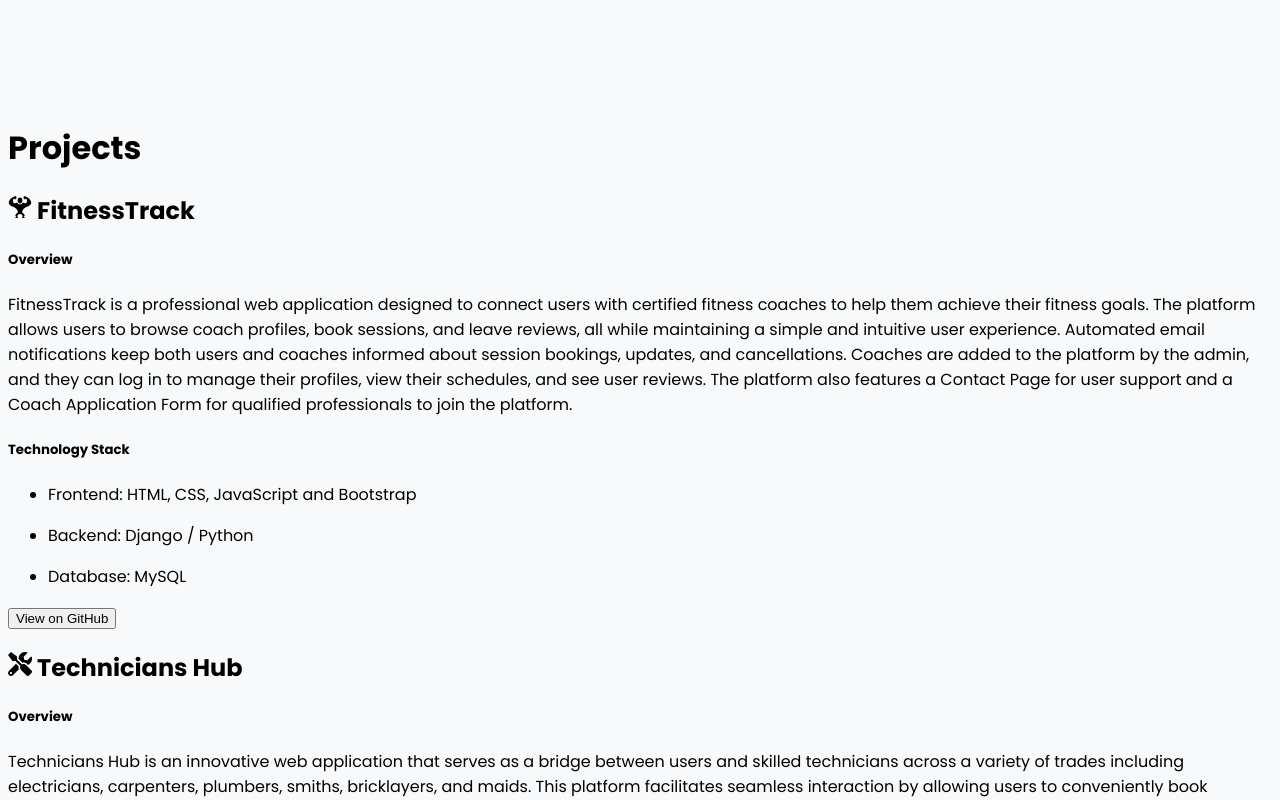
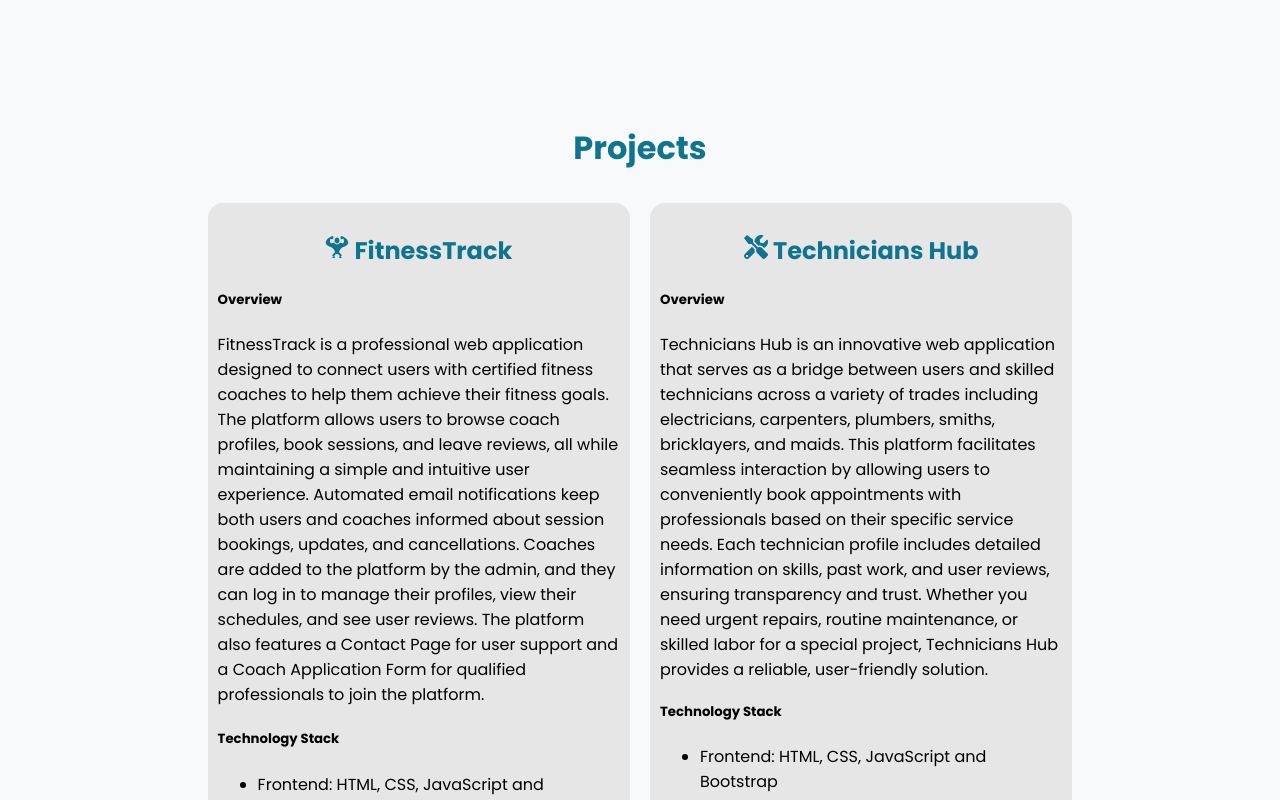
Before and after one commit to Izzeddin-Samara/my-portfolio, a React (Create React App) app: page / in a window 1280 px wide. Shown: the part 2400-3200 px from the top of the page. Built offline with nearby package versions, Linux system fonts and the light colour scheme.

Commit message:
Add styling to Projects component

```diff
--- a/src/App.css
+++ b/src/App.css
@@ -132,3 +132,57 @@ nav h1 {
   margin: 10px;
   padding: 5px;
 }
+
+.projects {
+  width: 70%;
+  margin: 0 auto;
+}
+.projects h1 {
+  color: rgb(14 116 144);
+  text-align: center;
+}
+
+.container {
+  display: flex;
+
+}
+
+.project-card {
+ width: 100%;
+ padding: 10px;
+ margin: 10px;
+ background-color: hsl(0, 0%, 90%);
+ height: 75vh;
+ border-radius: 15px;
+
+}
+
+.project-card h2 {
+  text-align: center;
+  color: rgb(14, 116, 144);
+  font-weight: bold;
+}
+#techi {
+  margin-top: 20px
+}
+
+.github-url {
+  text-align: center;
+}
+
+.github-url button {
+  background-color: rgb(14, 116, 144);
+  padding: 12px 20px;
+  border-radius: 10px;
+  font-size: large;
+  color: white;
+  border: none;
+  cursor: pointer;
+  font-weight: bold;
+  box-shadow: 0 4px 8px rgba(0, 0, 0, 0.2);
+}
+
+.github-url button:hover {
+  background-color: rgb(20, 143, 177);
+  box-shadow: 0 6px 12px rgba(0, 0, 0, 0.3);
+}
--- a/src/components/Projects.js
+++ b/src/components/Projects.js
@@ -4,10 +4,10 @@ import { FaTools } from "react-icons/fa";
 
 const Projects = () => {
     return (
-        <div>
+        <div className="projects">
             <h1>Projects</h1>
-            <div>
-                <div>
+            <div className="container">
+                <div className="project-card">
                     <h2><GiMuscleUp /> FitnessTrack</h2>
                     <h5>Overview</h5>
                     <p>FitnessTrack is a professional web application designed to connect users with certified fitness coaches to help them achieve their fitness goals. The platform allows users to browse coach profiles, book sessions, and leave reviews, all while maintaining a simple and intuitive user experience. Automated email notifications keep both users and coaches informed about session bookings, updates, and cancellations. Coaches are added to the platform by the admin, and they can log in to manage their profiles, view their schedules, and see user reviews. The platform also features a Contact Page for user support and a Coach Application Form for qualified professionals to join the platform.</p>
@@ -17,20 +17,20 @@ const Projects = () => {
                         <li><p>Backend: Django / Python</p> </li>
                         <li><p>Database: MySQL</p> </li>
                     </ul>
-                    <p><a href="https://github.com/Izzeddin-Samara/Fitness_Track"><button>View on GitHub</button></a></p>
+                    <p className="github-url"><a href="https://github.com/Izzeddin-Samara/Fitness_Track"><button>View on GitHub</button></a></p>
                 </div>
 
-                <div>
+                <div className="project-card">
                     <h2><FaTools /> Technicians Hub</h2>
                     <h5>Overview</h5>
                     <p>Technicians Hub is an innovative web application that serves as a bridge between users and skilled technicians across a variety of trades including electricians, carpenters, plumbers, smiths, bricklayers, and maids. This platform facilitates seamless interaction by allowing users to conveniently book appointments with professionals based on their specific service needs. Each technician profile includes detailed information on skills, past work, and user reviews, ensuring transparency and trust. Whether you need urgent repairs, routine maintenance, or skilled labor for a special project, Technicians Hub provides a reliable, user-friendly solution.</p>
-                    <h5>Technology Stack</h5>
+                    <h5 id="techi">Technology Stack</h5>
                     <ul>
                         <li><p>Frontend: HTML, CSS, JavaScript and Bootstrap</p> </li>
                         <li><p>Backend: Django / Python</p> </li>
                         <li><p>Database: MySQL</p> </li>
                     </ul>
-                    <p><a href="https://github.com/talakh1798/Technicians-Hub"><button>View on GitHub</button></a></p>
+                    <p className="github-url"><a href="https://github.com/talakh1798/Technicians-Hub"><button>View on GitHub</button></a></p>
                 </div>
 
             </div>
```
